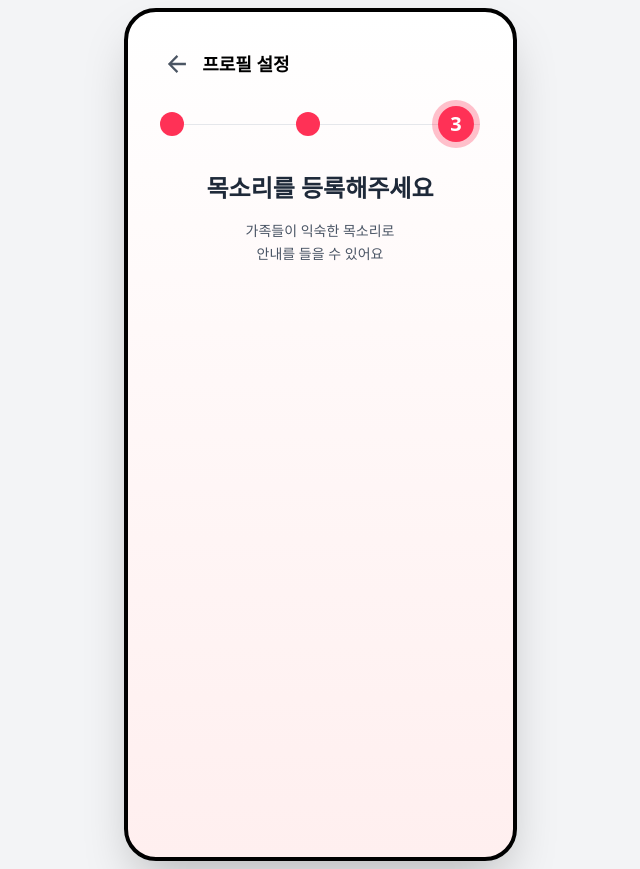
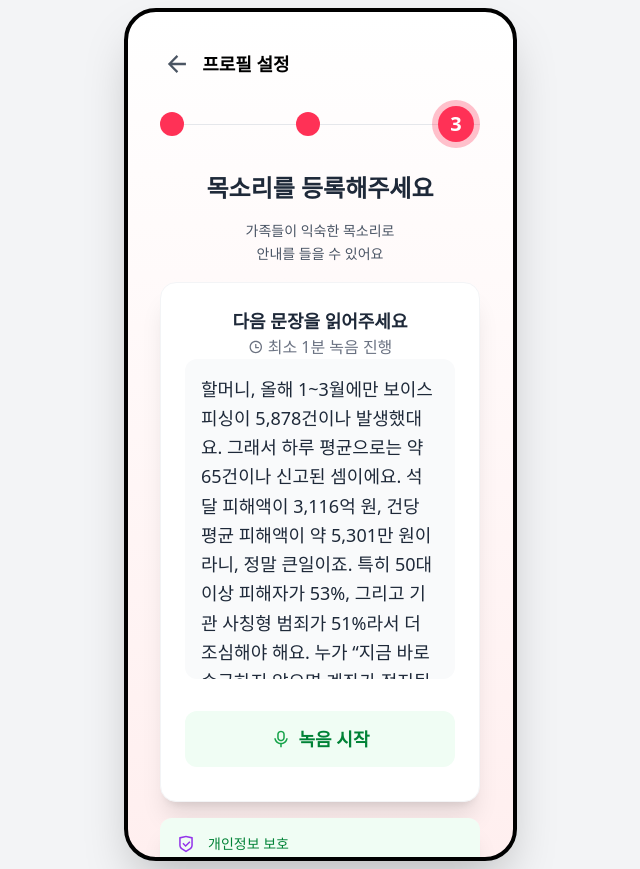
Before and after one commit to Sonjuz/frontend, a React (Vite) app: page /register/profile in a window 1280 px wide. Shown: the whole page, without its empty margins (320-960 px from the left). Built offline with nearby package versions, Linux system fonts and the light colour scheme.

Commit message:
feat: 목소리 등록 페이지 UI

```diff
--- /dev/null
+++ b/src/constants/script.js
@@ -0,0 +1,7 @@
+export const RECORD_SCRIPT = `할머니, 올해 1~3월에만 보이스피싱이 5,878건이나 발생했대요. 그래서 하루 평균으로는 약 65건이나 신고된 셈이에요. 석 달 피해액이 3,116억 원, 건당 평균 피해액이 약 5,301만 원이라니, 정말 큰일이죠. 특히 50대 이상 피해자가 53%, 그리고 기관 사칭형 범죄가 51%라서 더 조심해야 해요. 누가 “지금 바로 송금하지 않으면 계좌가 정지됩니다!”라고 빨리빨리 재촉하면, 딱 끊어버리는 게 좋아요. “100% 안전한 투자”라거나 “단 한 번뿐인 기회”라는 말이 들리면, 똑똑하게 한 템포 쉬고 의심해 보세요. “당첨 축하”라며 수수료를 먼저 요구하거나 무료 이벤트라며 개인정보를 쏙쏙 묻는다면 절대 응하지 마세요. 문자의 링크 버튼을 누르라며 빠르게 처리하라고 다그치면, 가족에게 먼저 확인하는 게 제일 안전해요. 누가 전화를 걸어 패스워드나 인증번호를 요구하면, 꼭 거절하고 전화를 끊으세요. 우리는 한 번만 더 확인하고, 꼭 기록을 남기면 사기꾼의 달콤한 말도 똑똑하게 이겨낼 수 있어요.`;
+
+export const PRIVACY_NOTICE = {
+  title: '개인정보 보호',
+  description:
+    '음성 데이터는 암호화되어 안전하게 보관되며, 오직 가족 보호 목적으로만 사용됩니다',
+};
--- a/src/pages/register/components/step/VoiceRegister.jsx
+++ b/src/pages/register/components/step/VoiceRegister.jsx
@@ -1,6 +1,52 @@
+import { RECORD_SCRIPT, PRIVACY_NOTICE } from '../../../../constants/script';
+import { Button } from '../../../../components/Button';
+
+const RecordScriptSection = () => {
+  return (
+    <div className='h-130 w-80 rounded-2xl border border-gray-100 bg-white p-6 shadow-xl'>
+      <div className='text-center text-lg font-bold text-gray-800'>
+        다음 문장을 읽어주세요
+      </div>
+      <div className='flex items-center justify-center text-base text-gray-500'>
+        <img src='/icons/time.svg' alt='' className='mr-1 h-4 w-4' />
+        <span>최소 1분 녹음 진행</span>
+      </div>
+      <div className='scrollbar-hide h-80 w-full overflow-y-auto rounded-xl bg-gray-50 p-4'>
+        <p className='text-lg leading-relaxed whitespace-pre-line text-gray-800'>
+          {RECORD_SCRIPT}
+        </p>
+      </div>
+      <button className='group mt-8 flex h-14 w-full items-center justify-center gap-2 rounded-xl bg-green-50 transition-colors hover:bg-green-100'>
+        <img src='/icons/mic.svg' alt='' className='h-5 w-5 text-green-700' />
+        <span className='text-lg font-semibold text-green-700'>녹음 시작</span>
+      </button>
+    </div>
+  );
+};
+
+const NoticeCard = () => {
+  return (
+    <div className='w-80 rounded-xl bg-green-50 p-4 shadow-xl'>
+      <div className='flex items-start gap-3'>
+        <div className='shrink-0'>
+          <img src='/icons/guard.svg' alt='' className='h-5 w-5' />
+        </div>
+        <div className='flex flex-col gap-1'>
+          <h3 className='text-sm font-medium text-green-700'>
+            {PRIVACY_NOTICE.title}
+          </h3>
+          <p className='text-xs leading-relaxed text-green-600'>
+            {PRIVACY_NOTICE.description}
+          </p>
+        </div>
+      </div>
+    </div>
+  );
+};
+
 export default function VoiceRegister() {
   return (
-    <div className='w-80'>
+    <div className='flex flex-col justify-between gap-y-4 pb-4'>
       <div className='text-center'>
         <p className='mb-4 text-2xl font-bold text-gray-800'>
           목소리를 등록해주세요
@@ -11,6 +57,11 @@ export default function VoiceRegister() {
           안내를 들을 수 있어요
         </p>
       </div>
+      <RecordScriptSection />
+      <NoticeCard />
+      <Button className={'bg-sjz-red-main h-14 w-80 font-semibold text-white'}>
+        다음
+      </Button>
     </div>
   );
 }
```
Also changed, not shown: public/icons/time.svg (added).
